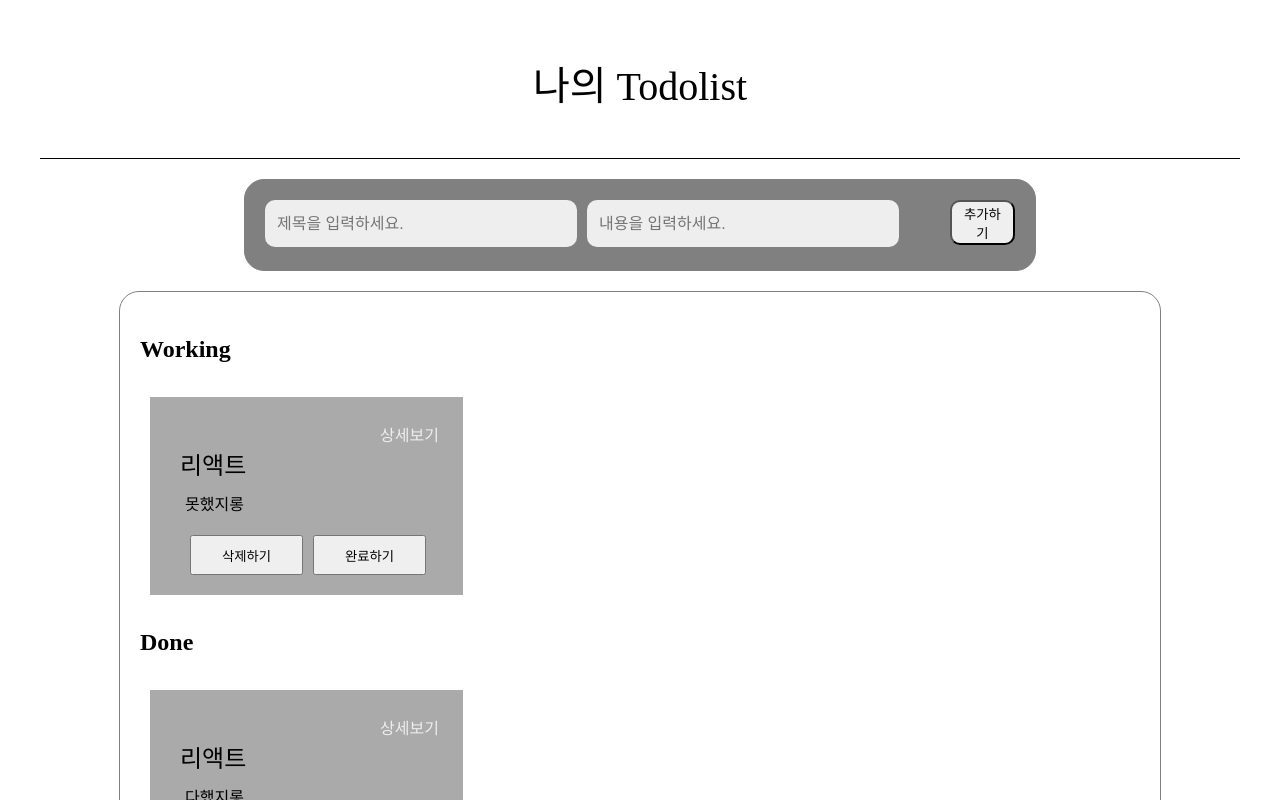
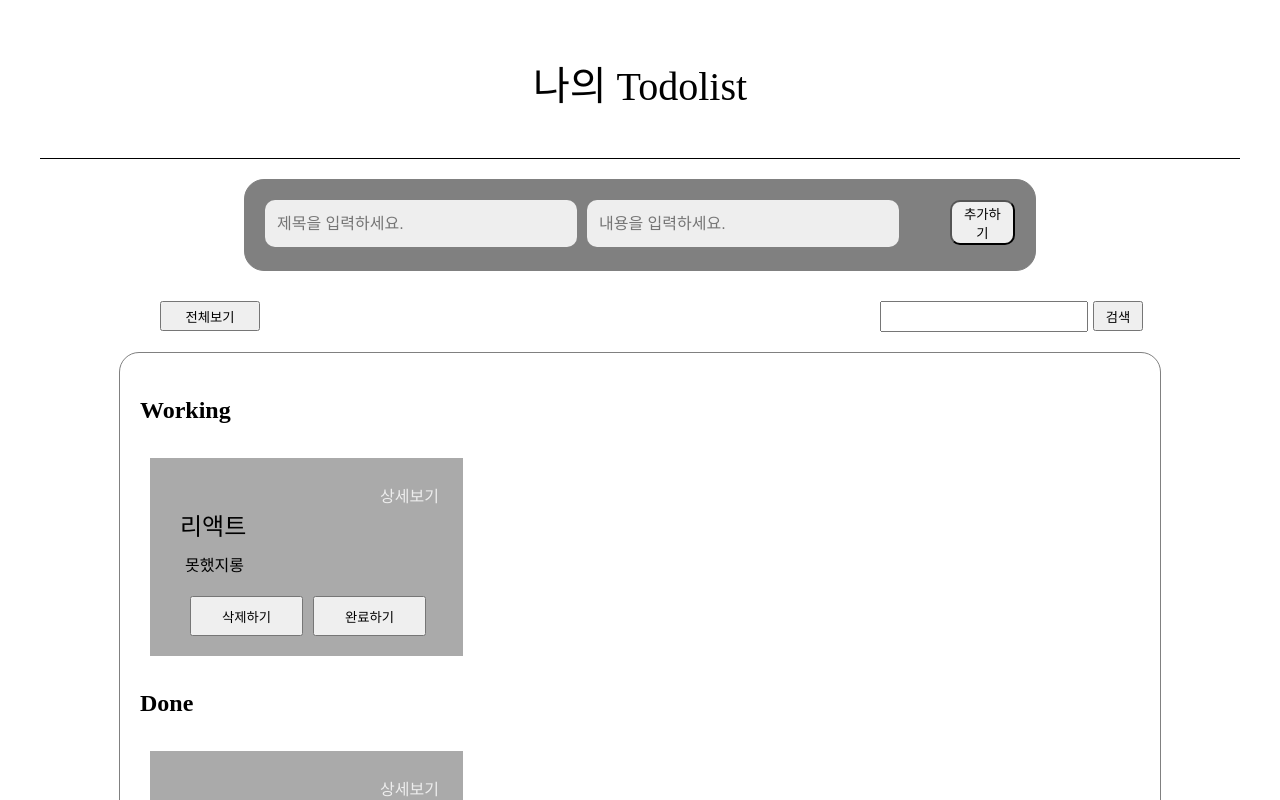
Before and after one commit to ehfdl/React-redux-todos, a React (Create React App) app: page / in a window 1280 px wide. Shown: the top 800 px of the page. Built offline with nearby package versions, Linux system fonts and the light colour scheme.

Commit message:
📝 update!: search.js
검색기능 추가중 ing,
list 를 한곳에 클릭으로 깔수있을까? 시도중!

by 영진

```diff
--- a/public/index.html
+++ b/public/index.html
@@ -9,35 +9,12 @@
       name="description"
       content="Web site created using create-react-app"
     />
-    <link rel="apple-touch-icon" href="%PUBLIC_URL%/logo192.png" />
-    <!--
-      manifest.json provides metadata used when your web app is installed on a
-      user's mobile device or desktop. See https://developers.google.com/web/fundamentals/web-app-manifest/
-    -->
+
     <link rel="manifest" href="%PUBLIC_URL%/manifest.json" />
-    <!--
-      Notice the use of %PUBLIC_URL% in the tags above.
-      It will be replaced with the URL of the `public` folder during the build.
-      Only files inside the `public` folder can be referenced from the HTML.
 
-      Unlike "/favicon.ico" or "favicon.ico", "%PUBLIC_URL%/favicon.ico" will
-      work correctly both with client-side routing and a non-root public URL.
-      Learn how to configure a non-root public URL by running `npm run build`.
-    -->
-    <title>React App</title>
+    <title>나의 Todolist</title>
   </head>
   <body>
-    <noscript>You need to enable JavaScript to run this app.</noscript>
     <div id="root"></div>
-    <!--
-      This HTML file is a template.
-      If you open it directly in the browser, you will see an empty page.
-
-      You can add webfonts, meta tags, or analytics to this file.
-      The build step will place the bundled scripts into the <body> tag.
-
-      To begin the development, run `npm start` or `yarn start`.
-      To create a production bundle, use `npm run build` or `yarn build`.
-    -->
   </body>
 </html>
--- a/src/components/Listbox.js
+++ b/src/components/Listbox.js
@@ -10,11 +10,14 @@ const Listbox = () => {
 
   // state 에서 todos 가져오기
   const todos = useSelector((state) => state.todos.todos);
+  const searchtodos = useSelector((state) => state.todos.searchtodos);
+  const pagenumber = useSelector((state) => state.todos.pagenumber);
+
+  console.log(pagenumber);
 
   // 삭제기능
   const onClickDeleteButton = (id) => {
     dispatch(deleteTodo(id));
-    console.log(id);
   };
 
   // working, done 업데이트 기능
@@ -94,7 +97,7 @@ const ListContainer = styled.div`
   padding: 20px;
   left: 50%;
   transform: translateX(-50%);
-  margin-top: 20px;
+  margin-top: 10px;
   border: 1px solid gray;
   border-radius: 20px;
 `;
--- /dev/null
+++ b/src/components/Search.js
@@ -0,0 +1,78 @@
+import React, { useState } from "react";
+import styled from "styled-components";
+import { searchTodo } from "../redux/module/todos";
+import { useDispatch } from "react-redux";
+
+const Search = () => {
+  const dispatch = useDispatch();
+
+  const [searchtext, setSearchText] = useState("");
+
+  const onClickSearchBt = (event) => {
+    event.preventDefault();
+    dispatch(searchTodo(searchtext));
+    setSearchText("");
+  };
+
+  return (
+    <SearchBox>
+      <ViewAllTodoBt>전체보기</ViewAllTodoBt>
+      <SearchForm onSubmit={onClickSearchBt}>
+        <SearchInput
+          type="text"
+          value={searchtext}
+          onChange={(e) => setSearchText(e.target.value)}
+        />
+        <SearchBt>검색</SearchBt>
+      </SearchForm>
+    </SearchBox>
+  );
+};
+
+export default Search;
+
+// styled-components
+
+const SearchBox = styled.div`
+  max-width: 1200px;
+  width: 100%;
+  display: flex;
+  position: relative;
+  left: 50%;
+  transform: translateX(-50%);
+  /* background-color: blue; */
+`;
+
+const ViewAllTodoBt = styled.button`
+  width: 100px;
+  height: 30px;
+  left: 10%;
+  margin-top: 30px;
+
+  position: relative;
+`;
+
+const SearchForm = styled.form`
+  display: flex;
+  gap: 5px;
+  max-width: 1000px;
+  width: 100%;
+  padding: 10px;
+  position: relative;
+
+  margin-top: 20px;
+`;
+
+const SearchInput = styled.input`
+  width: 200px;
+  height: 25px;
+  left: 73%;
+  position: relative;
+`;
+
+const SearchBt = styled.button`
+  width: 50px;
+  height: 30px;
+  left: 73%;
+  position: relative;
+`;
--- a/src/pages/Main.js
+++ b/src/pages/Main.js
@@ -1,6 +1,7 @@
 import Header from "../components/Header";
 // import Input from "../components/Input";
 import InputSec from "../components/InputSec";
+import Search from "../components/Search";
 import Listbox from "../components/Listbox";
 
 function Main() {
@@ -9,6 +10,7 @@ function Main() {
       <Header />
       {/* <Input /> */}
       <InputSec />
+      <Search />
       <Listbox />
     </div>
   );
--- a/src/redux/module/todos.js
+++ b/src/redux/module/todos.js
@@ -3,6 +3,7 @@ const CREATE_TODO = "CREATE_TODO";
 const DELETE_TODO = "DELETE_TODO";
 const UPDATE_TODO = "UPDATE_TODO";
 const READ_TODO = "READ_TODO";
+const SEARCH_TODO = "SEARCH_TODO";
 
 // action creator 생성
 
@@ -34,6 +35,13 @@ export const readTodo = (payload) => {
   };
 };
 
+export const searchTodo = (payload) => {
+  return {
+    type: SEARCH_TODO,
+    payload,
+  };
+};
+
 // 초기 상태값
 const initialState = {
   todos: [
@@ -50,6 +58,8 @@ const initialState = {
       isDone: true,
     },
   ],
+
+  pagenumber: 0,
 };
 
 // 리듀서
@@ -99,6 +109,17 @@ const todos = (state = initialState, action) => {
       };
     }
 
+    // title 검색 기능!  페이지 넘버 1로 변환 / 검색리스트 깔아보자
+    case SEARCH_TODO: {
+      return {
+        ...state,
+        searchtodos: [...state.todos].filter((todo) =>
+          todo.title.includes(action.payload)
+        ),
+        pagenumber: (state.pagenumber = 1),
+      };
+    }
+
     default:
       return state;
   }
```
